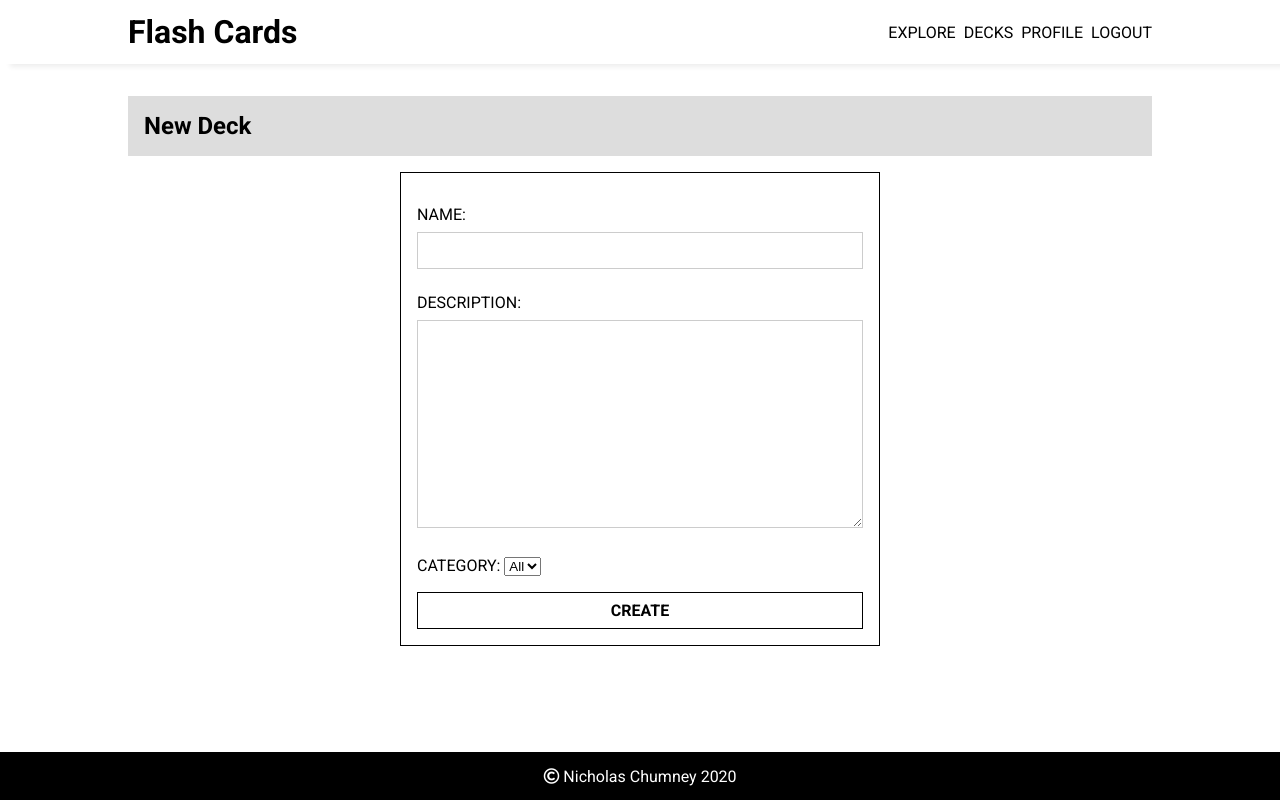
After one commit to chumnend/flash-cards, a Django app: page /decks/new/ in a window 1280 px wide. The commit adds this page. Run offline with Django 3.2, Linux system fonts and the light colour scheme; the visitor is signed in with stand-in values (Sample User, id 1); data that the repository does not hold is empty; some libraries are stand-ins or nearby versions.

Commit message:
created new deck form

```diff
--- a/src/accounts/urls.py
+++ b/src/accounts/urls.py
@@ -43,14 +43,14 @@ urlpatterns = [
         name='password_reset_complete'
     ),
     path(
-        'settings/change/',
+        'change/',
         auth_views.PasswordChangeView.as_view(
             template_name='accounts/password_change.html'
         ),
         name='password_change',
     ),
     path(
-        'settings/change/done/',
+        'change/done/',
         auth_views.PasswordChangeDoneView.as_view(
             template_name='accounts/password_change_done.html'
         ),
--- a/src/decks/forms.py
+++ b/src/decks/forms.py
@@ -13,10 +13,33 @@ class SearchDeckForm(forms.ModelForm):
     category = forms.ModelChoiceField(
         queryset=Category.objects.all(),
         label="Category",
+        empty_label=" ",
+        required=False,
+    )
+
+    class Meta:
+        model = Deck
+        fields = ['name', 'category']
+
+
+class NewDeckForm(forms.ModelForm):
+    name = forms.CharField(
+        label="Deck Name",
+        max_length=20,
+        widget=forms.TextInput()
+    ),
+    description = forms.CharField(
+        label="Deck Description",
+        max_length=2000,
+        widget=forms.Textarea(),
+    ),
+    category = forms.ModelChoiceField(
+        queryset=Category.objects.all(),
+        label="Category",
         empty_label="All",
         required=False,
     )
 
     class Meta:
         model = Deck
-        fields = ['name', 'category']
+        fields = ['name', 'description', 'category']
--- a/src/decks/urls.py
+++ b/src/decks/urls.py
@@ -4,5 +4,6 @@ from decks import views
 urlpatterns = [
     path("", views.home, name="home"),
     path("explore/", views.explore, name="explore"),
+    path("decks/new/", views.new_deck, name="new_deck"),
     path("decks/<int:pk>/", views.deck, name="deck"),
 ]
--- a/src/decks/views.py
+++ b/src/decks/views.py
@@ -1,7 +1,8 @@
 from django.core.paginator import Paginator
 from django.shortcuts import render, redirect, get_object_or_404
+from django.contrib.auth.decorators import login_required
 from decks.models import Category, Deck, Card
-from decks.forms import SearchDeckForm
+from decks.forms import SearchDeckForm, NewDeckForm
 
 def home(request):
     if request.user.is_authenticated:
@@ -53,3 +54,28 @@ def deck(request, pk):
     }
 
     return render(request, 'decks/deck.html', context)
+
+@login_required
+def new_deck(request):
+    if request.POST:
+        form = NewDeckForm(request.POST)
+        if form.is_valid():
+
+            deck = Deck.objects.create(
+                    name=form.cleaned_data['name'],
+                    description=form.cleaned_data['description'],
+                    owner = request.user,
+                )
+
+            if form.cleaned_data['category']:
+                category = Category.objects.get_or_create(name=form.cleaned_data['category'])
+                deck.categories.add(category)
+
+            return redirect('home')
+
+    form = NewDeckForm()
+    context = {
+        "form": form,
+    }
+
+    return render(request, 'decks/new_deck.html', context)
--- a/src/static/css/partials.css
+++ b/src/static/css/partials.css
@@ -56,7 +56,8 @@
   text-transform: uppercase;
 }
 
-.form__group input {
+.form__group input,
+.form__group textarea {
   width: 100%;
   padding: 0.5rem 1rem;
   margin: 0.5rem 0;
--- /dev/null
+++ b/src/templates/decks/new_deck.html
@@ -0,0 +1,17 @@
+{% extends 'base.html' %}
+
+{% block title %}New Deck{% endblock title %}
+
+{% block header %}
+    <header class="header">
+        <h2>New Deck</h2>
+    </header>
+{% endblock header %}
+
+{% block content %}
+  <form class="form" method="post">
+    {% csrf_token %}
+    {% include 'partials/form.html' %}
+    <button type="submit" class="btn">Create</button>
+  </form>
+{% endblock content %}
```
Also changed, not shown: src/accounts/tests/test_views.py (+1 -1 lines), src/decks/tests/test_forms.py (+8 -1 lines), src/decks/tests/test_views.py (+29 -2 lines).
